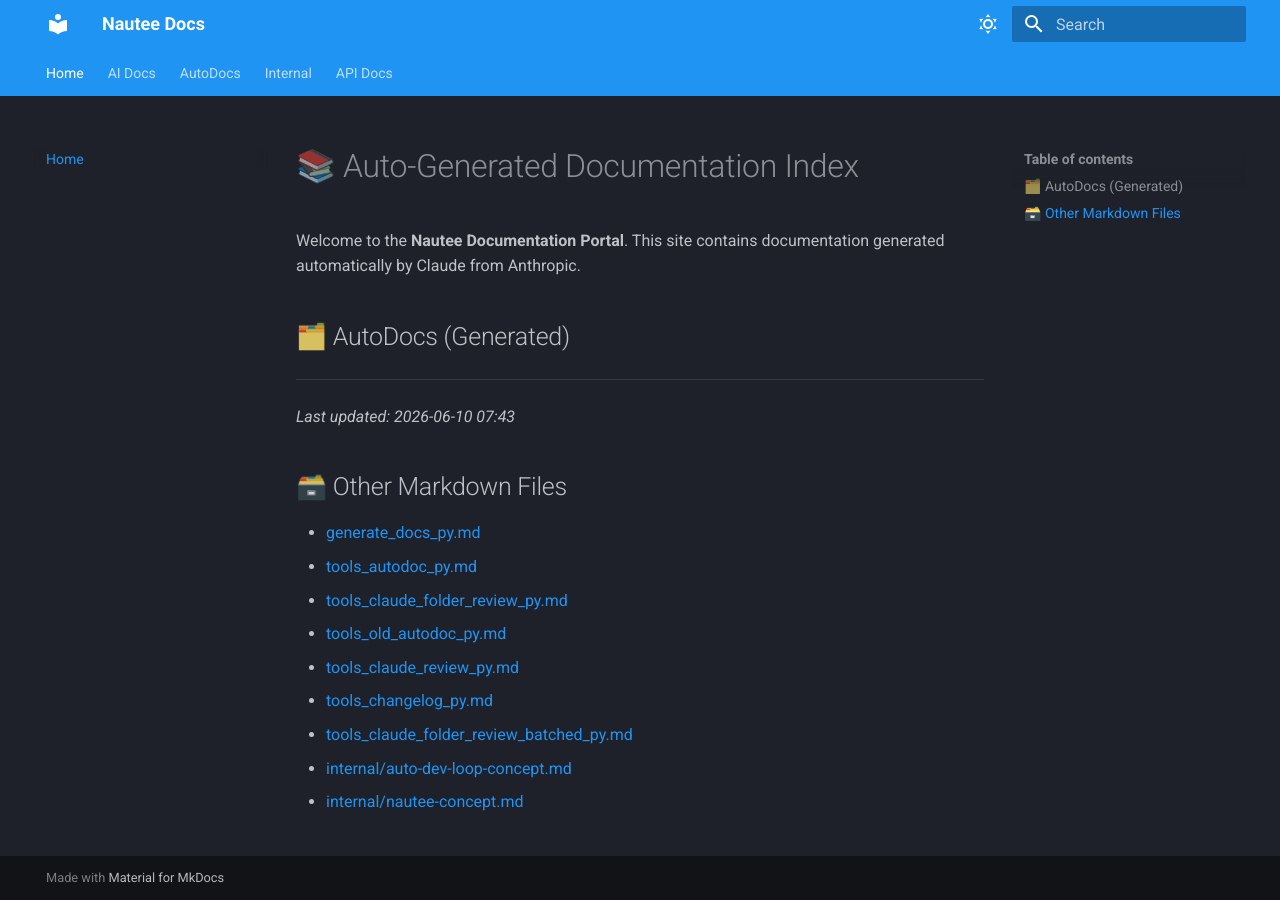
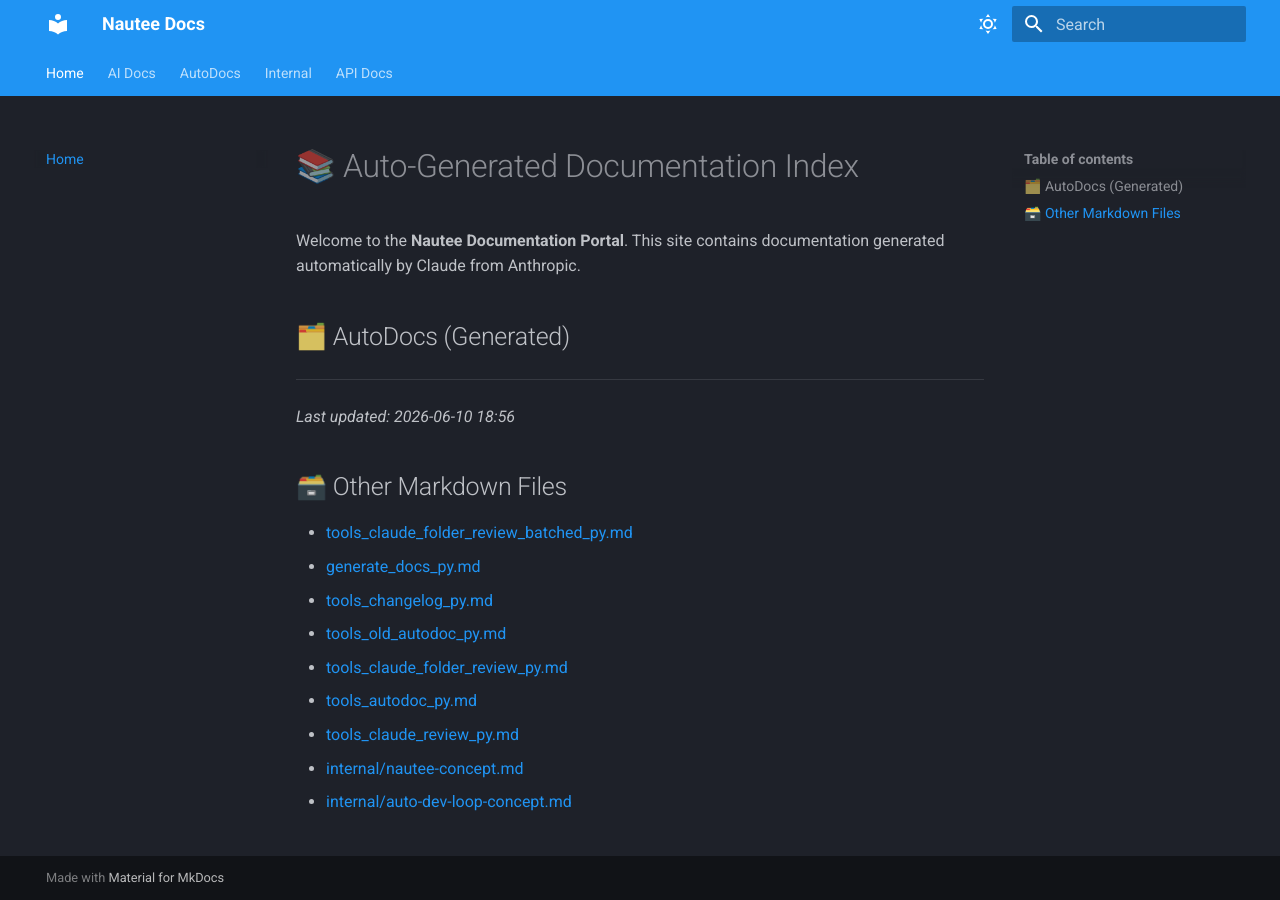
Before and after one commit to 48Nauts-Operator/nautee, an MkDocs documentation site: the page built from docs/index.md, in a window 1280 px wide. Built offline with MkDocs 1.6.1 and Material for MkDocs 9.7.7, drawn with Linux system fonts in a browser that asks for light colours.

```diff
--- a/docs/index.md
+++ b/docs/index.md
@@ -7,16 +7,16 @@ Welcome to the **Nautee Documentation Portal**. This site contains documentation
 
 ---
 
-_Last updated: 2026-06-10 07:43_
+_Last updated: 2026-06-10 18:56_
 
 ## 🗃️ Other Markdown Files
 
+- [tools_claude_folder_review_batched_py.md](tools_claude_folder_review_batched_py.md)
 - [generate_docs_py.md](generate_docs_py.md)
+- [tools_changelog_py.md](tools_changelog_py.md)
+- [tools_old_autodoc_py.md](tools_old_autodoc_py.md)
+- [tools_claude_folder_review_py.md](tools_claude_folder_review_py.md)
 - [tools_autodoc_py.md](tools_autodoc_py.md)
-- [tools_claude_folder_review_py.md](tools_claude_folder_review_py.md)
-- [tools_old_autodoc_py.md](tools_old_autodoc_py.md)
 - [tools_claude_review_py.md](tools_claude_review_py.md)
-- [tools_changelog_py.md](tools_changelog_py.md)
-- [tools_claude_folder_review_batched_py.md](tools_claude_folder_review_batched_py.md)
+- [internal/nautee-concept.md](internal/nautee-concept.md)
 - [internal/auto-dev-loop-concept.md](internal/auto-dev-loop-concept.md)
-- [internal/nautee-concept.md](internal/nautee-concept.md)
```
